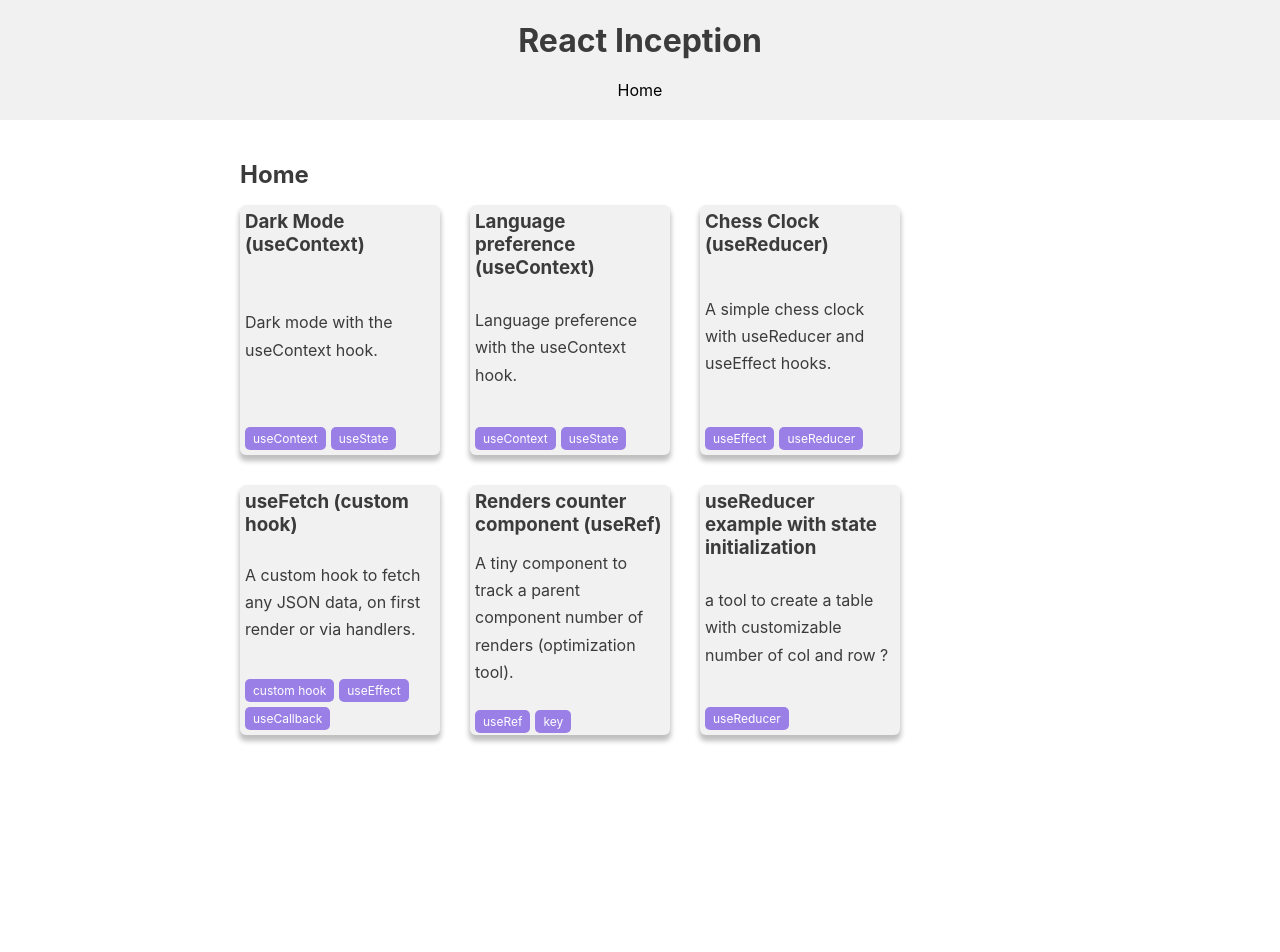
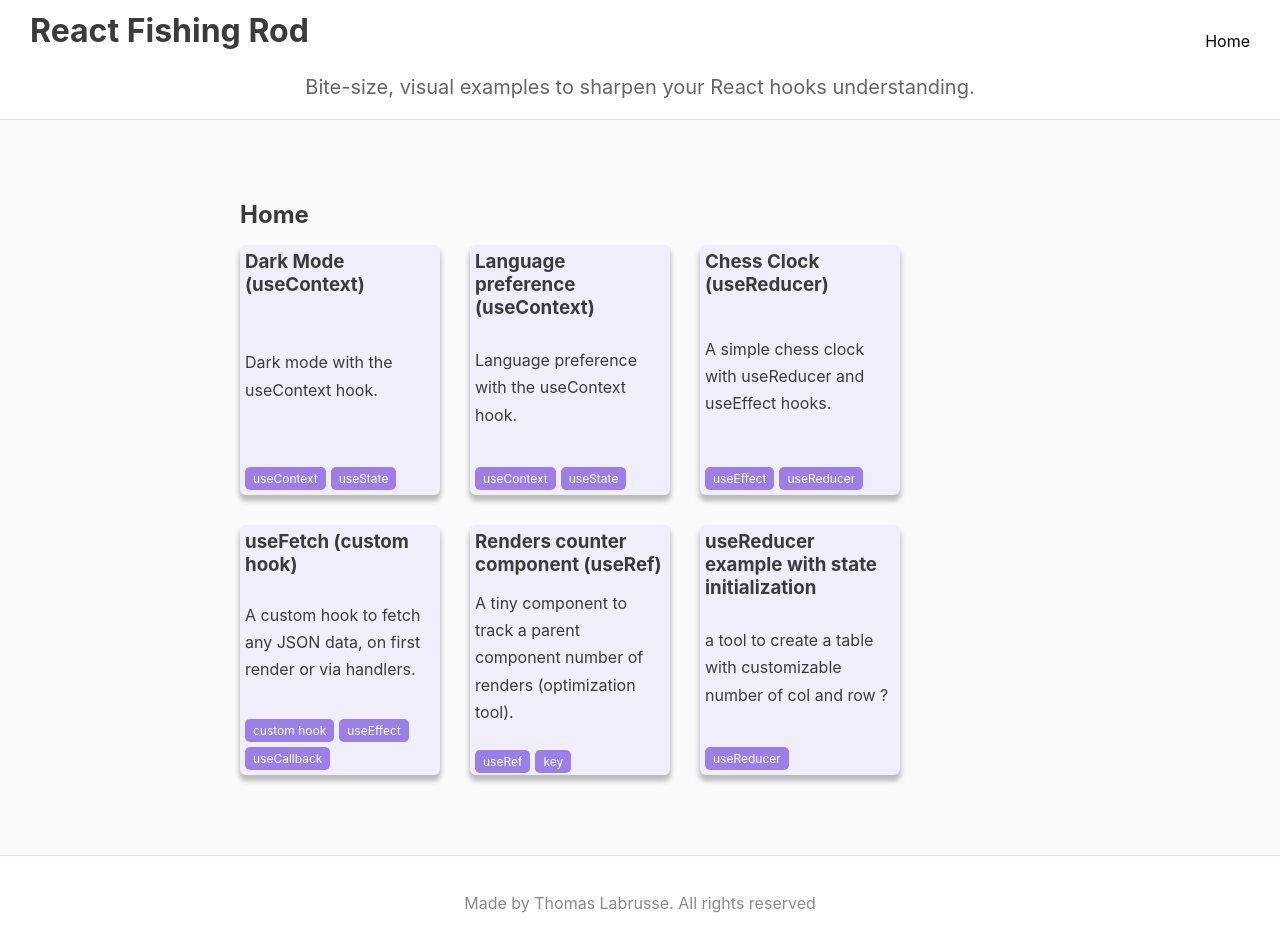
Before and after one commit to thomas-labrusse/react-inception, a Next.js app: page / in a window 1280 px wide. Shown: the top 952 px of the page. Before the commit the page ends 800 px from the top, so only its background shows below. Built offline with nearby package versions, Linux system fonts and the light colour scheme.

Commit message:
layout updates

```diff
--- a/components/layout/Card.module.css
+++ b/components/layout/Card.module.css
@@ -7,7 +7,9 @@
 	height: 250px;
 	padding: 5px;
 	border-radius: 6px;
-	background-color: #f1f1f1;
+
+	background-color: #fafafa;
+	background-color: #f1eefc;
 	cursor: pointer;
 	box-shadow: 0px 5px 5px 1px rgba(0, 0, 0, 0.25);
 	transition: all 0.2s;
@@ -15,6 +17,7 @@
 
 .card:hover {
 	box-shadow: 0px 7px 8px 2px rgba(0, 0, 0, 0.25);
+	/* background-color: #f2f2f2; */
 }
 
 .tag-container {
--- /dev/null
+++ b/components/layout/Footer.jsx
@@ -0,0 +1,13 @@
+import styles from './Footer.module.css'
+
+const Footer = () => {
+	return (
+		<div className={styles.footer}>
+			<p className={styles.credits}>
+				Made by Thomas Labrusse. All rights reserved
+			</p>
+		</div>
+	)
+}
+
+export default Footer
--- /dev/null
+++ b/components/layout/Footer.module.css
@@ -0,0 +1,12 @@
+.footer {
+	display: flex;
+	flex-direction: column;
+	justify-content: center;
+	align-items: center;
+	height: 120px;
+	border-top: solid 1px #e3dcf9;
+}
+
+.credits {
+	color: #898989;
+}
--- a/components/layout/Header.jsx
+++ b/components/layout/Header.jsx
@@ -1,7 +1,25 @@
 import styles from './Header.module.css'
+import Nav from './Nav'
 
-const Header = ({ children }) => {
-	return <div className={styles.header}>{children}</div>
+const Header = () => {
+	return (
+		<div className={styles.header}>
+			<div className={styles.upper}>
+				<h1 className={styles.title}>
+					{' '}
+					<span className='color'>React</span> {'Fishing Rod'}
+				</h1>
+				<Nav />
+			</div>
+			<div className={styles.lower}>
+				<p className={styles.tagline}>
+					{
+						'Bite-size, visual examples to sharpen your React hooks understanding.'
+					}
+				</p>
+			</div>
+		</div>
+	)
 }
 
 export default Header
--- a/components/layout/Header.module.css
+++ b/components/layout/Header.module.css
@@ -4,5 +4,27 @@
 	justify-content: center;
 	align-items: center;
 	height: 120px;
-	background-color: #f1f1f1;
+	border-bottom: solid 1px #e3dcf9;
 }
+
+.upper {
+	width: 100%;
+	padding-top: 20px;
+	padding-left: 30px;
+	padding-right: 30px;
+	display: flex;
+	flex-direction: row;
+	justify-content: space-between;
+}
+
+.title {
+	color: #3b3b3b;
+}
+
+.lower {
+}
+
+.tagline {
+	font-size: 20px;
+	color: #656565;
+}
--- a/components/layout/Layout.jsx
+++ b/components/layout/Layout.jsx
@@ -1,17 +1,15 @@
-import Nav from './Nav'
 import Header from './Header'
+import Footer from './Footer'
 import styles from './Layout.module.css'
 
 const Layout = ({ children }) => {
 	return (
 		<>
-			<Header>
-				<h1 className={styles.title}>React Inception</h1>
-				<Nav />
-			</Header>
+			<Header />
 			<div className={styles['main-container']}>
 				<main>{children}</main>
 			</div>
+			<Footer />
 		</>
 	)
 }
--- a/components/layout/Layout.module.css
+++ b/components/layout/Layout.module.css
@@ -1,11 +1,8 @@
-.title {
-	color: #3b3b3b;
-}
-
 .main-container {
 	display: flex;
 	justify-content: center;
-	margin: 40px;
+	background-color: #fafafa;
+	padding: 80px 40px;
 }
 
 .main-container main {
--- a/components/layout/Nav.jsx
+++ b/components/layout/Nav.jsx
@@ -4,7 +4,9 @@ import styles from './Nav.module.css'
 const Nav = () => {
 	return (
 		<div className={styles.nav}>
-			<Link href={'/'}>Home</Link>
+			<Link href={'/'}>
+				<a className='nav-link'>Home</a>
+			</Link>
 		</div>
 	)
 }
--- /dev/null
+++ b/components/layout/page/PageEnd.module.css
@@ -0,0 +1,5 @@
+.page-end {
+	display: flex;
+	flex-direction: row;
+	justify-content: space-between;
+}
```
Also changed, not shown: components/layout/page/PageEnd.jsx (added, +19 -0 lines).
